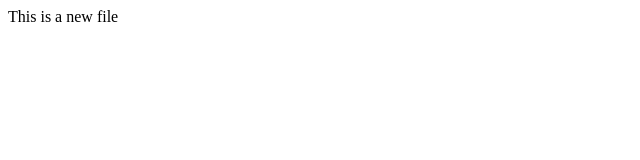
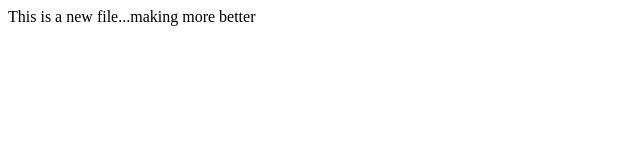
Before and after one commit to kiranpe/test-project, a plain HTML site: page about.html in a window 1280 px wide. Shown: the whole page, without its empty margins (0-640 px from the left). Drawn offline with Linux system fonts and the light colour scheme.

Commit message:
updating about html file more better

```diff
--- a/about.html
+++ b/about.html
@@ -1,6 +1,6 @@
 <!DOCTYPE html>
 <html>
   <body>
-    This is a new file
+	  <p1>This is a new file...making more better</p1>
   </body>
 </html>
```
